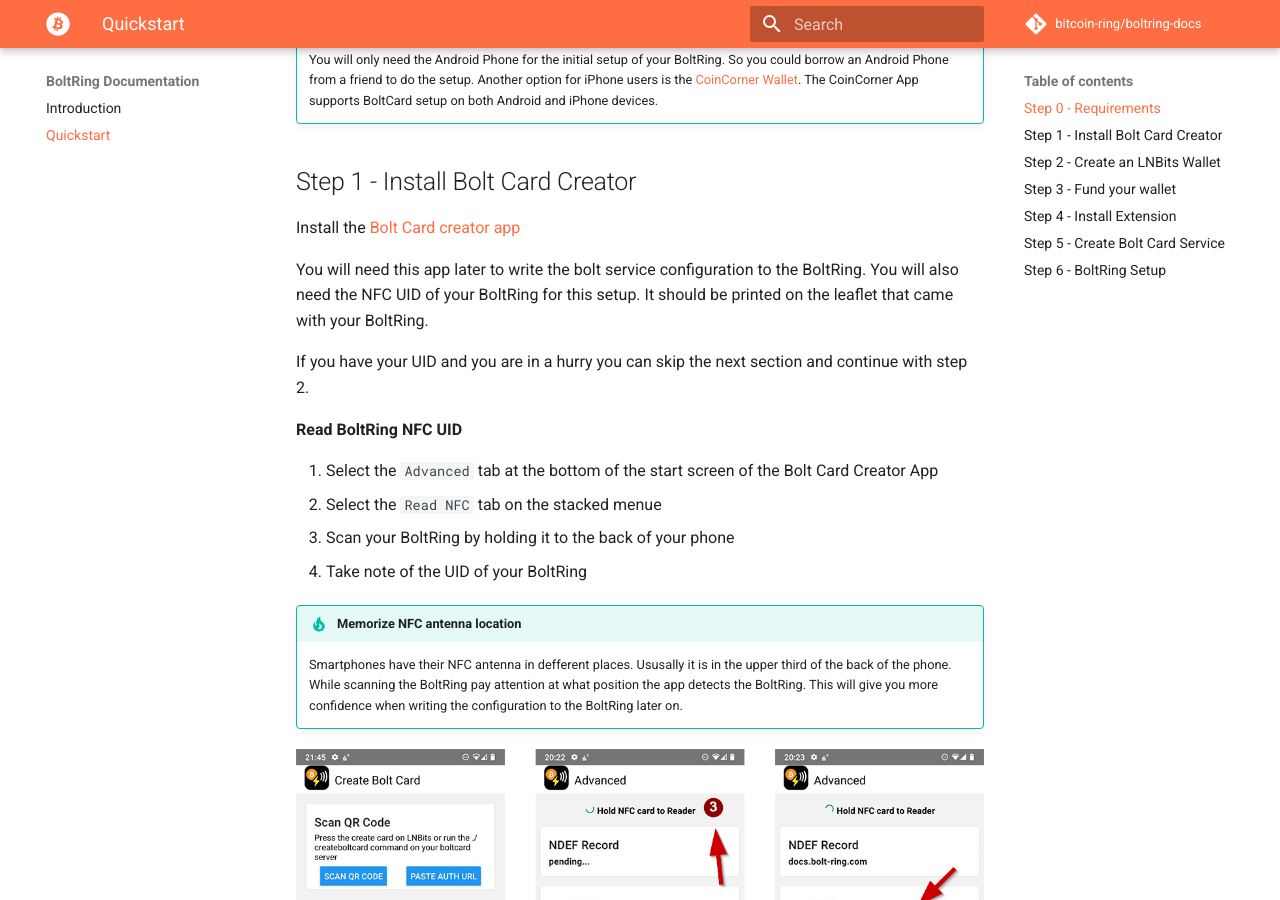
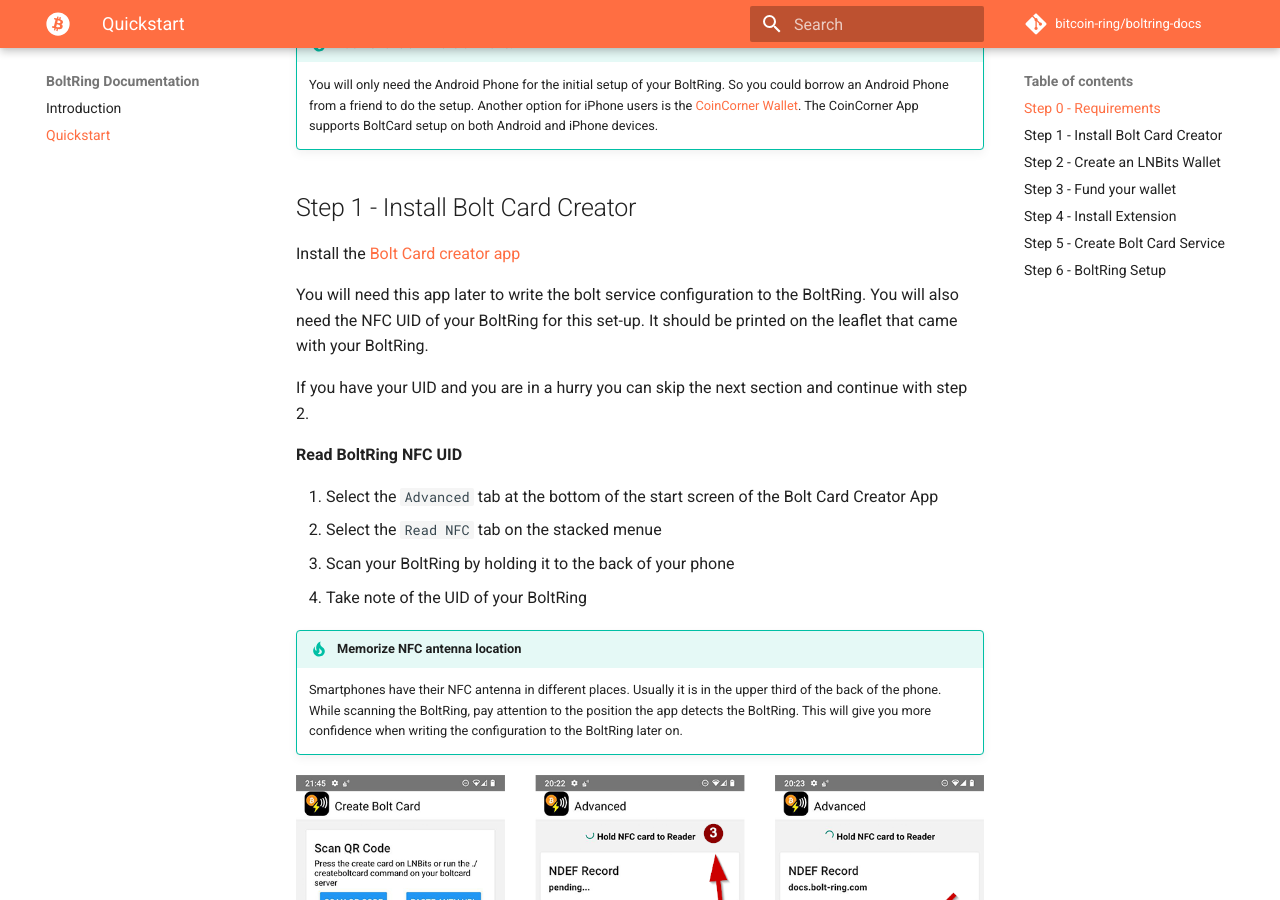
Before and after one commit to bitcoin-ring/boltring-docs, an MkDocs documentation site: the page built from docs/quickstart.md, in a window 1280 px wide and 900 px high, scrolled down 585 px. Built offline with MkDocs 1.6.1 and Material for MkDocs 9.7.7, drawn with Linux system fonts in a browser that asks for light colours; comment, search, counter and statistics services are not loaded; some of the changed text lies outside the part shown.

Commit message:
Fix typos

```diff
--- a/docs/quickstart.md
+++ b/docs/quickstart.md
@@ -1,9 +1,9 @@
 # BoltRing Quickstart
 
 There are many options for setting up and using your **BoltRing** with varying tradeoffs regarding
-convenience, security, and features. In this quickstart guide we show you a setup the BoltRing with
-[LNBits](https://lnbits.com/) and the Bolt Card extension. LNBits is a free open-source lightning
-account system.
+convenience, security, and features. In this quickstart guide we show you how to set up the BoltRing
+with [LNBits](https://lnbits.com/) and the Bolt Card extension. LNBits is a free open-source
+lightning account system.
 
 !!! danger "Safety notice"
     In this guide we use a public demo installation of LNbits. This means you are trusting the
@@ -28,8 +28,8 @@
 [Bolt Card creator app](https://play.google.com/store/apps/details?id=com.lightningnfcapp)
 
 You will need this app later to write the bolt service configuration to the BoltRing. You will also
-need the NFC UID of your BoltRing for this setup. It should be printed on the leaflet that came with
-your BoltRing.
+need the NFC UID of your BoltRing for this set-up. It should be printed on the leaflet that came
+with your BoltRing.
 
 If you have your UID and you are in a hurry you can skip the next section and continue with step 2.
 
@@ -41,8 +41,8 @@
 1. Take note of the UID of your BoltRing
 
 !!! tip "Memorize NFC antenna location"
-    Smartphones have their NFC antenna in defferent places. Ususally it is in the upper third of the
-    back of the phone. While scanning the BoltRing pay attention at what position the app detects
+    Smartphones have their NFC antenna in different places. Usually it is in the upper third of the
+    back of the phone. While scanning the BoltRing, pay attention to the position the app detects
     the BoltRing. This will give you more confidence when writing the configuration to the BoltRing
     later on.
 
@@ -116,7 +116,7 @@
 ## Step 6 - BoltRing Setup
 
 Go back to you mobile phone and start the Bolt Card Creator APP you installed earlier. Place your
-BoltRing on table so it is ready to be scanned.
+BoltRing on table, so it is ready to be scanned.
 
 !!! warning
     Make sure you go through these last steps in one go, because the QR code from the last step will
```
Also changed, not shown: other parts of docs/quickstart.md (+1 -1 lines).
